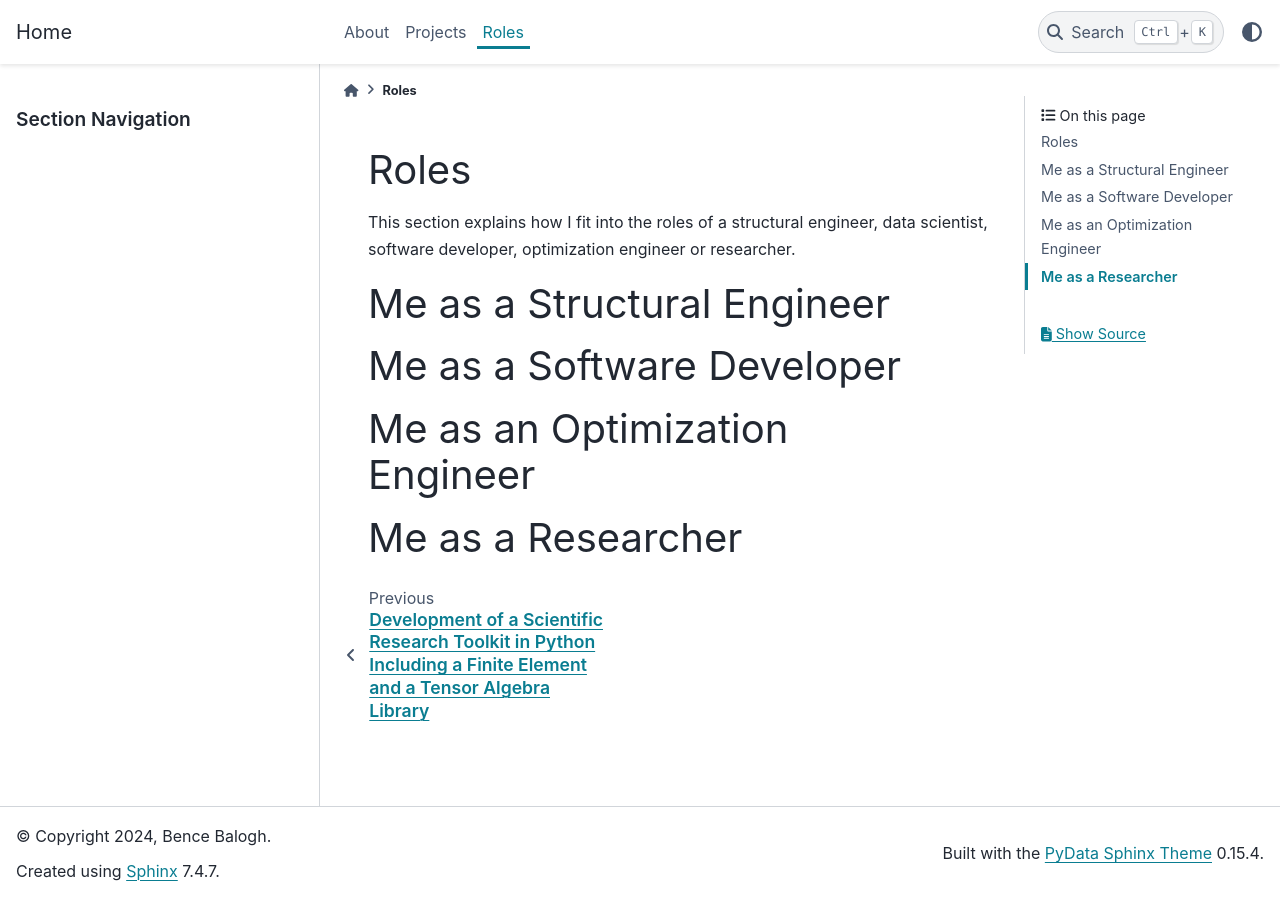
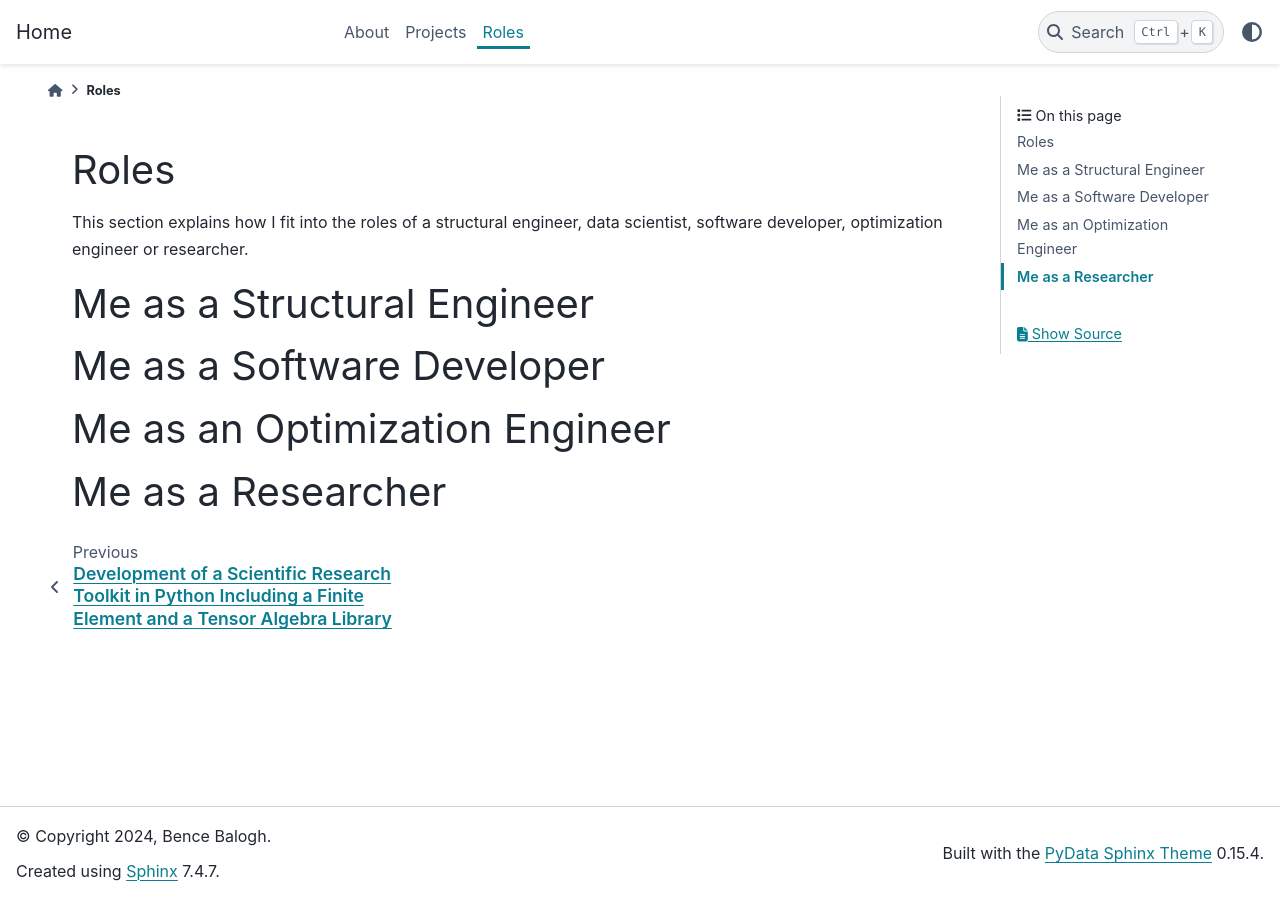
Before and after one commit to BALOGHBence/portfolio, a Sphinx documentation site: the page built from source/roles.rst, in a window 1280 px wide. Built offline with Sphinx 7.4.7 and the PyData theme 0.15.4, drawn with Linux system fonts in a browser that asks for light colours.

```diff
--- a/source/conf.py
+++ b/source/conf.py
@@ -14,11 +14,13 @@ release = "0.0.1"
 # -- General configuration ---------------------------------------------------
 # https://www.sphinx-doc.org/en/master/usage/configuration.html#general-configuration
 
-extensions = []
+extensions = ["sphinxcontrib.bibtex"]
 
 templates_path = ["_templates"]
 exclude_patterns = []
 
+# Make sure the target is unique
+autosectionlabel_prefix_document = True
 
 # -- Options for HTML output -------------------------------------------------
 # https://www.sphinx-doc.org/en/master/usage/configuration.html#options-for-html-output
@@ -38,5 +40,11 @@ html_theme_options = {
     "use_edit_page_button": False,
     "logo": {
         "text": "Home",
-    }
+    },
+    "header_links_before_dropdown": 6,
 }
+
+html_sidebars = {"**": []}
+
+# -- Options for bibtex ----------------------------------------
+bibtex_bibfiles = ["refs.bib"]
```
